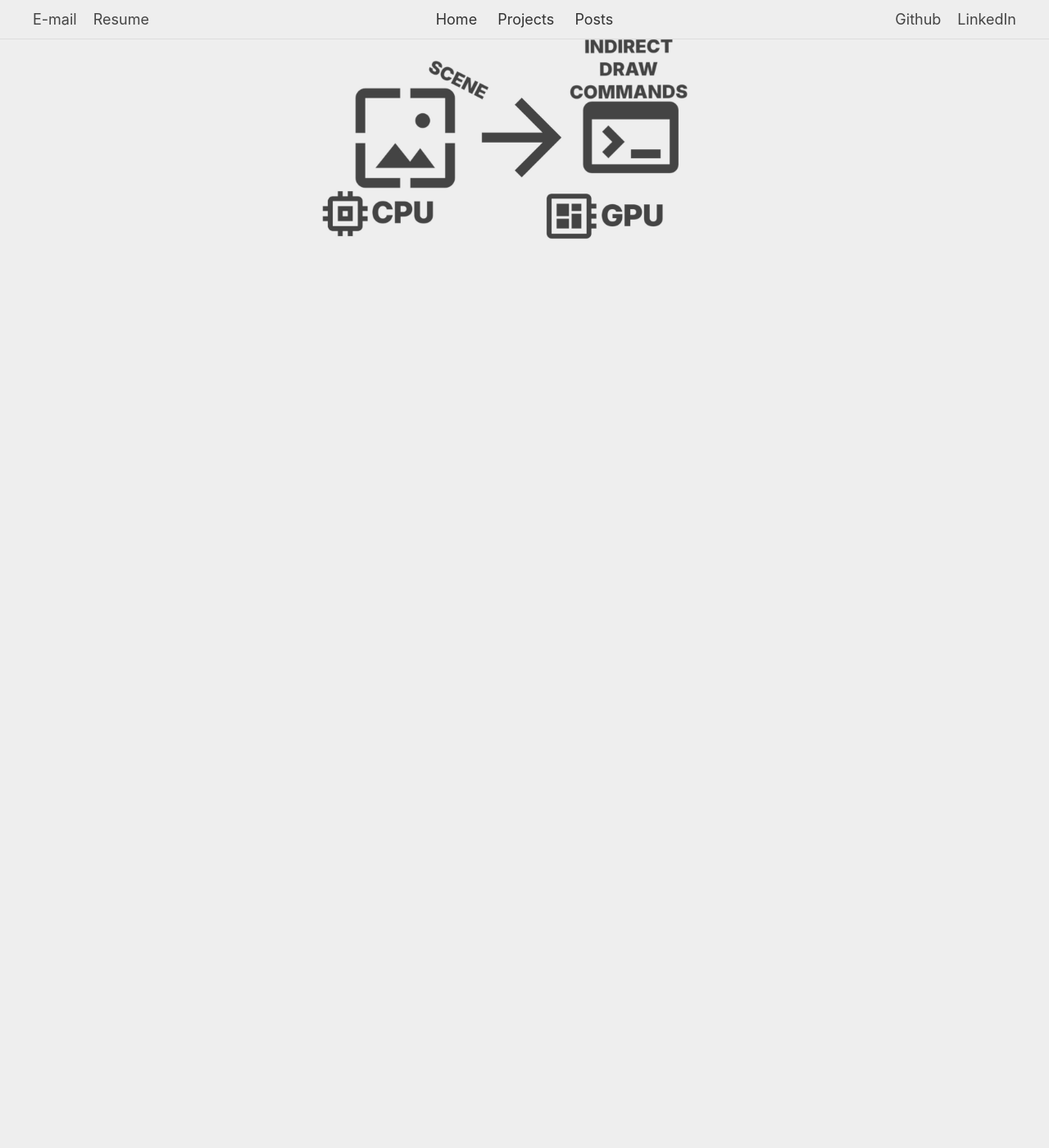
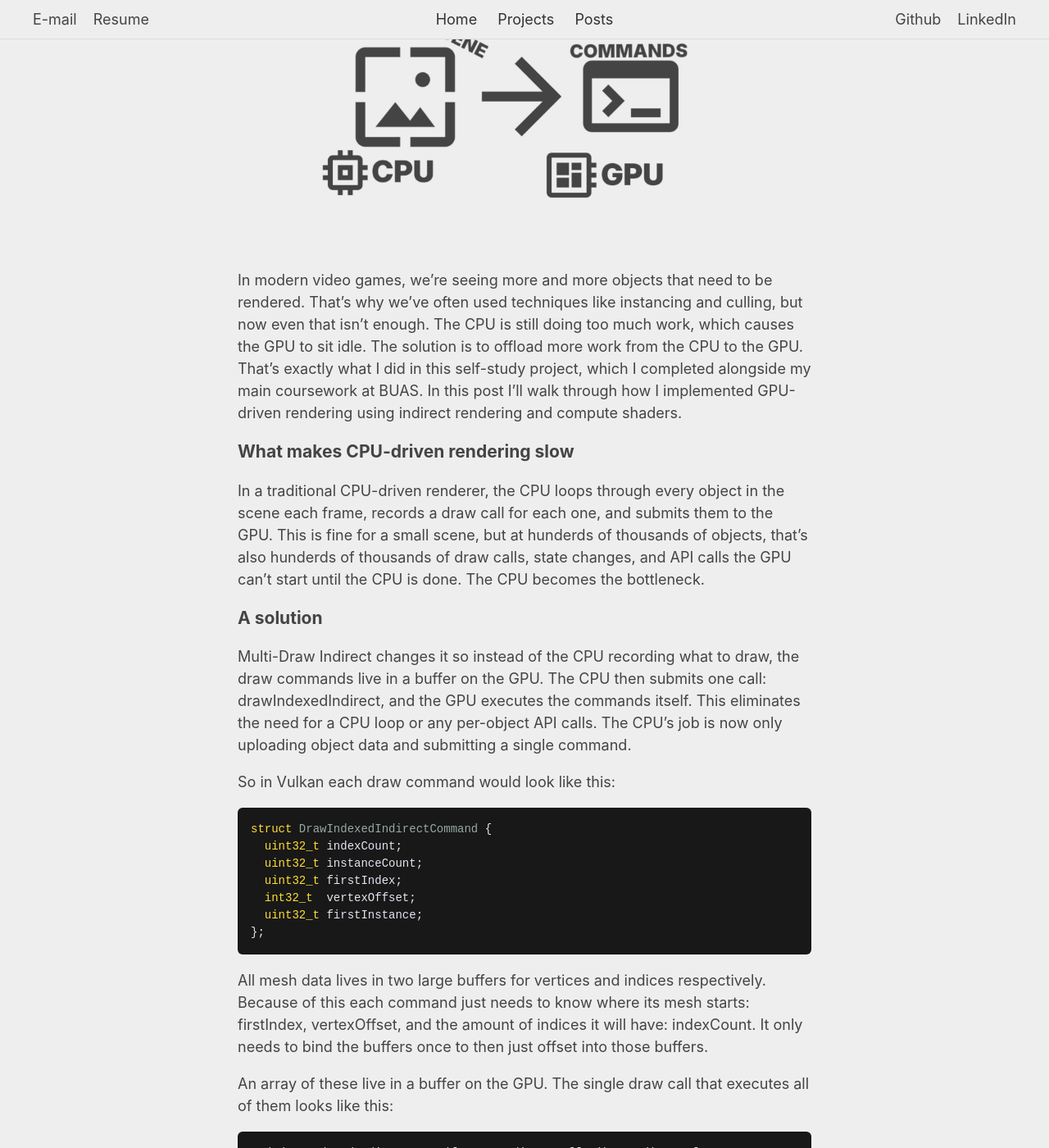
Before and after one commit to bakjedev/bakjedev.github.io, a Jekyll site: the page built from _pages/gpu_driven.md, in a window 1280 px wide and 1400 px high, scrolled down 270 px. Shown: the whole window at 82% size. Built offline with Jekyll 4.4.1, drawn with Linux system fonts in a browser that asks for light colours; before the commit the page ends 900 px from its top, so only the background shows below that; some of the changed text lies outside the part shown.

Commit message:
Initial bit of gpu driven post

````diff
--- a/_pages/gpu_driven.md
+++ b/_pages/gpu_driven.md
@@ -7,6 +7,39 @@ pinned: true
 priority: 1
 ---
 
-### WIP
+![thumbnail](../assets/images/gpu_driven/gpu_driven.jpg)
 
-![thumbnail](../assets/images/gpu_driven/gpu_driven.jpg)
+In modern video games, we’re seeing more and more objects that need to be rendered. That’s why we’ve often used techniques like instancing and culling, but now even that isn’t enough. The CPU is still doing too much work, which causes the GPU to sit idle. The solution is to offload more work from the CPU to the GPU. That’s exactly what I did in this self-study project, which I completed alongside my main coursework at BUAS. In this post I'll walk through how I implemented GPU-driven rendering using indirect rendering and compute shaders.
+
+### What makes CPU-driven rendering slow
+In a traditional CPU-driven renderer, the CPU loops through every object in the scene each frame, records a draw call for each one, and submits them to the GPU. This is fine for a small scene, but at hunderds of thousands of objects, that's also hunderds of thousands of draw calls, state changes, and API calls the GPU can't start until the CPU is done. The CPU becomes the bottleneck.
+
+### A solution
+Multi-Draw Indirect changes it so instead of the CPU recording what to draw, the draw commands live in a buffer on the GPU. The CPU then submits one call: drawIndexedIndirect, and the GPU executes the commands itself. This eliminates the need for a CPU loop or any per-object API calls. The CPU's job is now only uploading object data and submitting a single command.
+
+So in Vulkan each draw command would look like this:
+
+{% raw %}
+```cpp
+struct DrawIndexedIndirectCommand {
+  uint32_t indexCount;
+  uint32_t instanceCount;
+  uint32_t firstIndex;
+  int32_t  vertexOffset;
+  uint32_t firstInstance;
+};
+```
+{% endraw %}
+
+All mesh data lives in two large buffers for vertices and indices respectively. Because of this each command just needs to know where its mesh starts: firstIndex, vertexOffset, and the amount of indices it will have: indexCount. It only needs to bind the buffers once to then just offset into those buffers.
+
+An array of these live in a buffer on the GPU. The single draw call that executes all of them looks like this:
+
+{% raw %}
+```cpp
+cmd.drawIndexedIndirectCount(frame->IndirectBuffer()->get(), 0, frame->DrawCount()->get(), 0, render_objects_size,
+                             sizeof(vk::DrawIndexedIndirectCommand));
+```
+{% endraw %}
+
+It’s important to note here that I’m using `drawIndexedIndirectCount` instead of `drawIndexedIndirect`. Whereas `drawIndexedIndirect` takes a draw count from the CPU, `drawIndexedIndirectCount` reads it from a buffer on the GPU alongside a maximum draw count. I’ll explain why this is necessary later.
````
